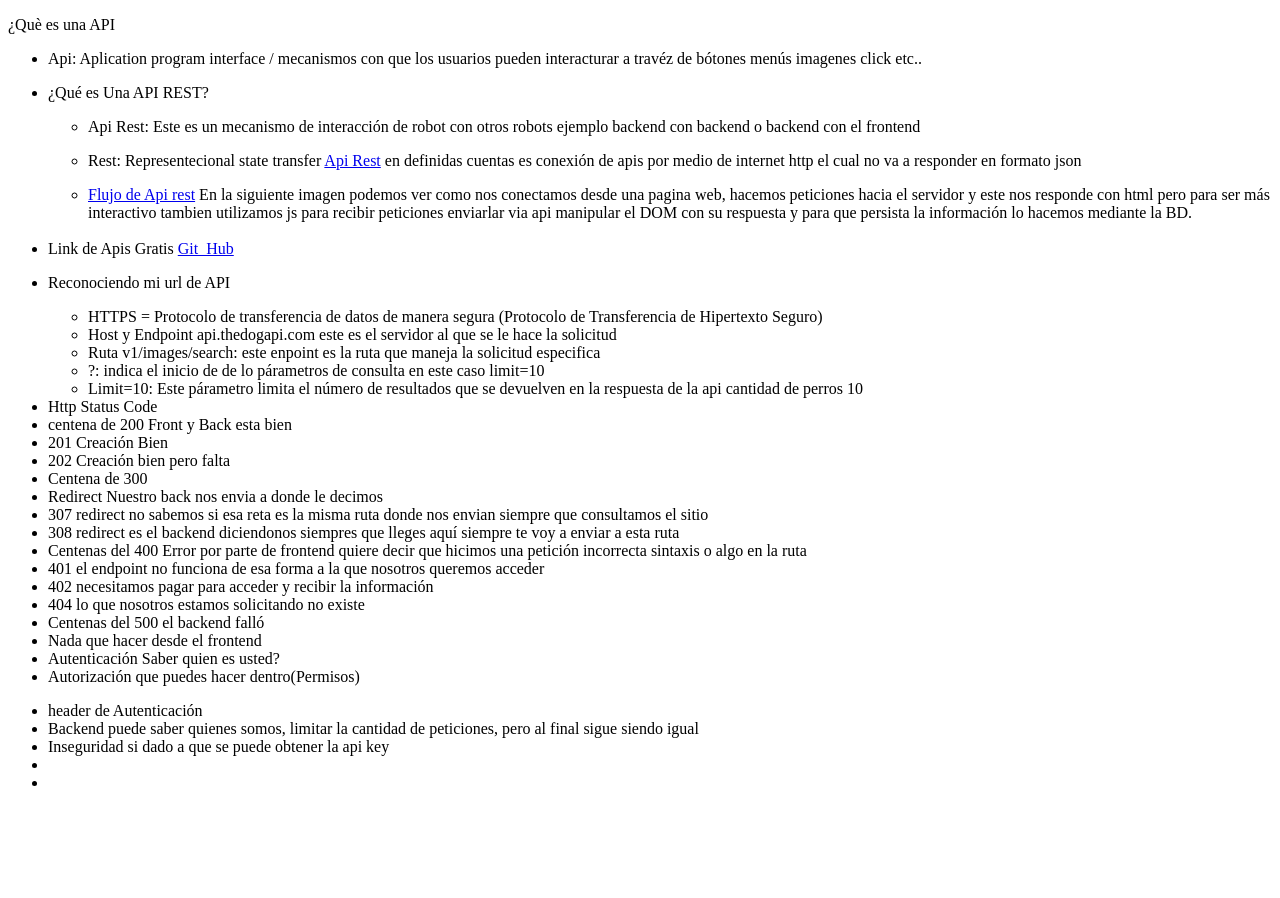
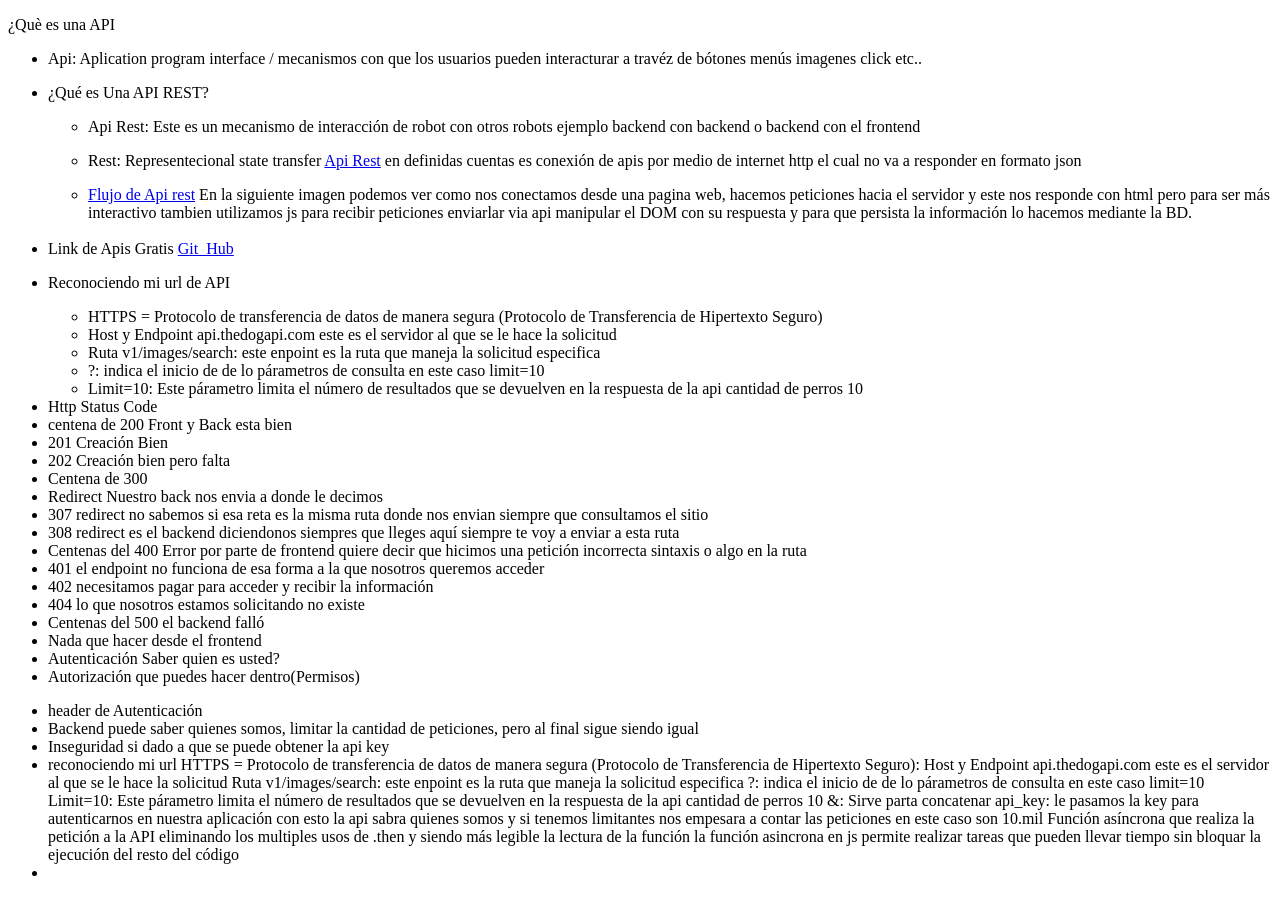
Before and after one commit to diegorojas0510/reviewing_js_concepts, a plain HTML site: page api_rest/notas_de_clase.html in a window 1280 px wide. Before the commit the page ends 808 px from the top, so only its background shows below. Drawn offline with Linux system fonts and the light colour scheme.

Commit message:
Add notes

```diff
--- a/api_rest/notas_de_clase.html
+++ b/api_rest/notas_de_clase.html
@@ -86,7 +86,20 @@
     <li>header de Autenticación</li>
     <li>Backend puede saber quienes somos, limitar la cantidad de peticiones, pero al final sigue siendo igual</li>
     <li>Inseguridad si dado a que se puede obtener la api key</li>
-    <li></li>
+    <li>reconociendo mi url
+
+        HTTPS = Protocolo de transferencia de datos de manera segura (Protocolo de Transferencia de Hipertexto Seguro):
+        Host y Endpoint api.thedogapi.com este es el servidor al que se le hace la solicitud
+        Ruta v1/images/search: este enpoint es la ruta que maneja la solicitud especifica
+        ?: indica el inicio de de lo párametros de consulta en este caso limit=10
+        Limit=10: Este párametro limita el número de resultados que se devuelven en la respuesta de la api cantidad de perros 10
+        &: Sirve parta concatenar
+        api_key: le pasamos la key para autenticarnos en nuestra aplicación con esto la api sabra quienes somos y si tenemos limitantes nos empesara a contar las peticiones
+        en este caso son 10.mil
+
+        Función asíncrona que realiza la petición a la API eliminando los multiples usos de .then y siendo más legible la lectura de la función
+        la función asincrona en js permite realizar tareas que pueden llevar tiempo sin bloquar la ejecución del resto del código
+    </li>
     <li></li>
     </ul>
 </div>
```
Also changed, not shown: api_rest/index.html (+1 -6 lines), api_rest/main.js (+7 -17 lines).
